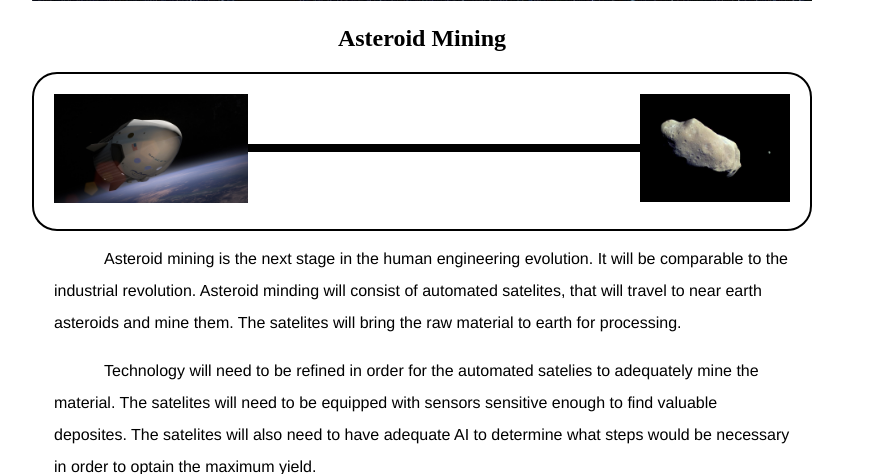
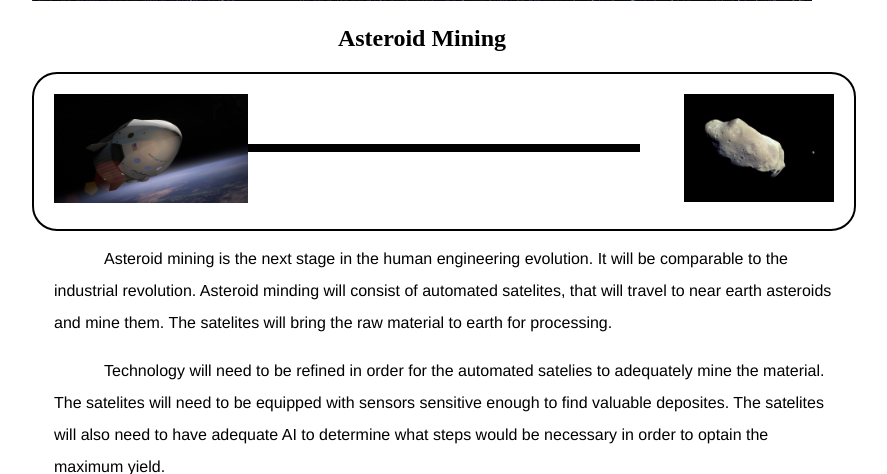
Before and after one commit to antoniosaric/antoniosaric.github.io, a PHP site: page /add_web_projects/index.html in a window 1280 px wide. Shown: the part 149-623 px from the top of the page, without its empty margins (218-1105 px from the left). Run offline with PHP 8.4, Linux system fonts and the light colour scheme.

Commit message:
fixed 780px

```diff
--- a/add_web_projects/styles.css
+++ b/add_web_projects/styles.css
@@ -47,7 +47,7 @@ p {
 	border: 2px;
 	border-style: solid;
 	border-color: black;
-	width: 780;
+	width: 780px;
 	height: 115px;
 	background-color: white;
 	padding: 20px;
```
